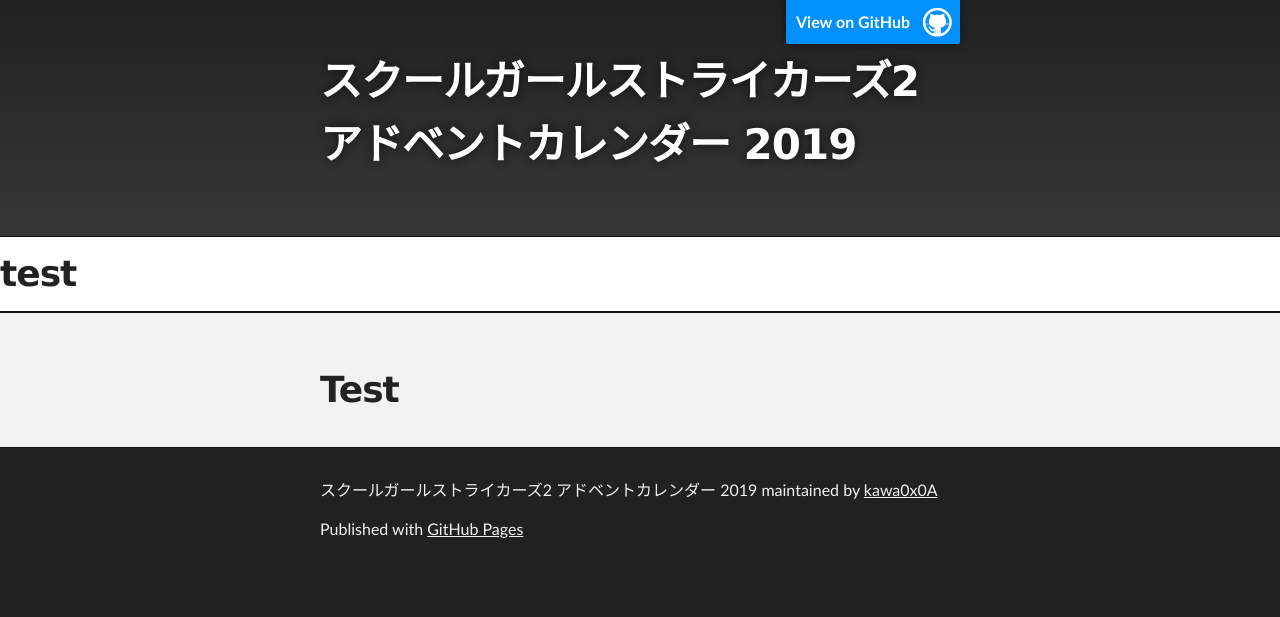
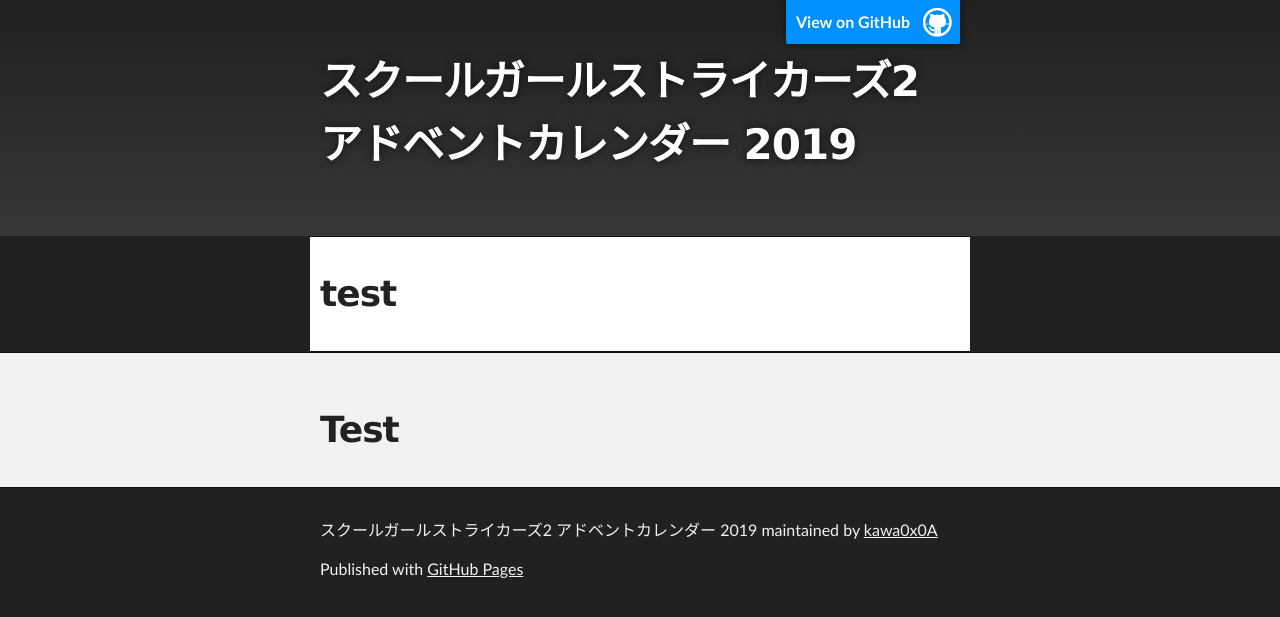
Before and after one commit to kawa0x0A/SchoolGirlStrikersAdventCalendar2019, a Jekyll site: the page built from _posts/2019-12-01-Introduction.md, in a window 1280 px wide. Shown: the top 617 px of the page. Built offline with Jekyll 4.4.1, drawn with Linux system fonts in a browser that asks for light colours; the repository's description, which GitHub fills in, is left out.

Commit message:
Update post.html

```diff
--- a/_layouts/post.html
+++ b/_layouts/post.html
@@ -31,7 +31,7 @@
     </div>
 
     <!-- MAIN CONTENT -->
-    <div id="main_title" class="outer">
+    <div id="main_title" class="inner">
       <h1>{{ page.title }}</h1>
     </div>
     <div id="main_content_wrap" class="outer">
```
